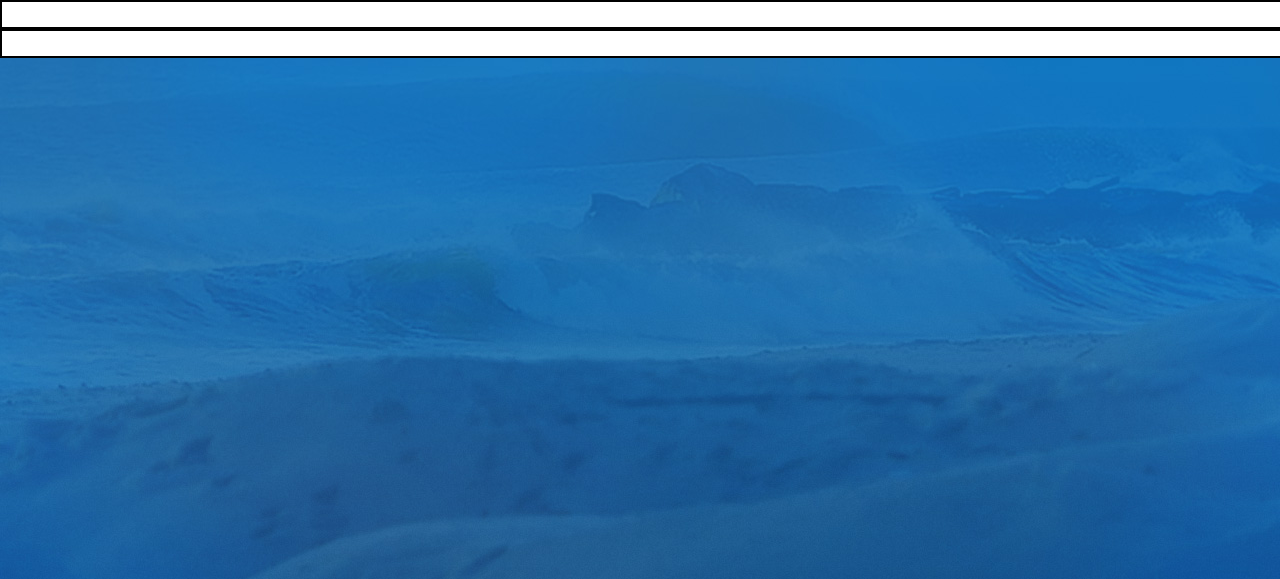
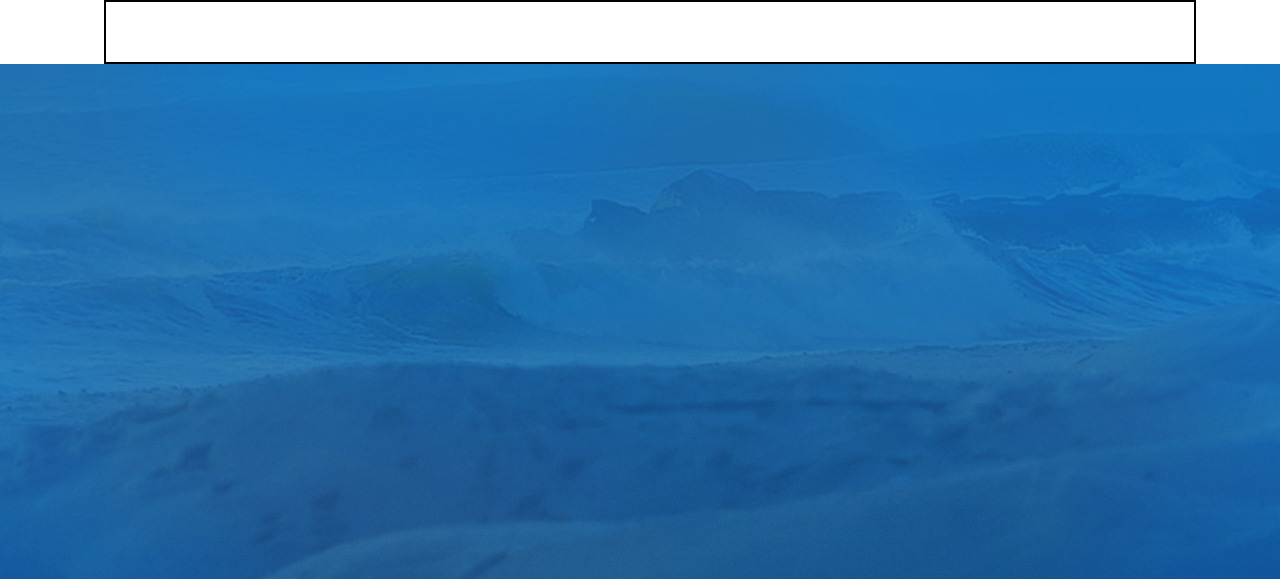
Before and after one commit to robertfine4631/Surf-and-Paddle-Website-A3-, a plain HTML site: page index.html in a window 1280 px wide. Shown: the top 579 px of the page. Drawn offline with nearby package versions, Linux system fonts and the light colour scheme.

Commit message:
added navbar parameters

```diff
--- a/index.html
+++ b/index.html
@@ -14,9 +14,6 @@
 <!-- Header begin -->
 	<header>
 		<nav>
-			<div class="topNavBar">
-
-			</div>
 			<div class="topNavBar">
 
 			</div>
--- a/main.css
+++ b/main.css
@@ -20,8 +20,10 @@ body {
 }
 
 .topNavBar {
-	width: auto;
-	height:25px;
+	width: 1088px;
+	height: 60px;
+	margin-left: auto;
+	margin-right: auto;
 	border: 2px solid black;
 }
 
```
